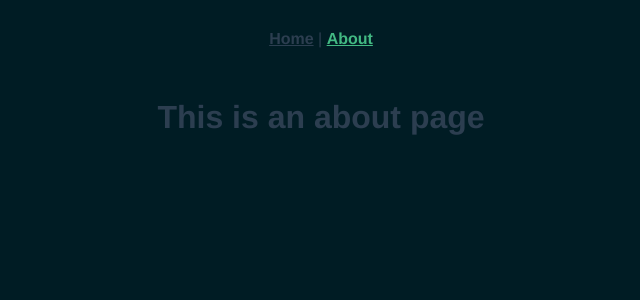
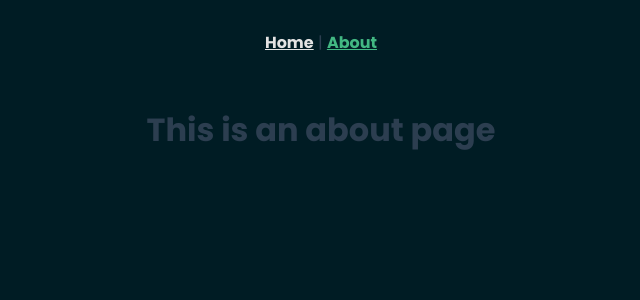
Before and after one commit to rafaeltakano/vue-form, a Vue app: page /#/about in a window 1280 px wide. Shown: the top 300 px of the page, without its empty margins (319-959 px from the left). Built offline with nearby package versions, Linux system fonts and the light colour scheme.

Commit message:
feat: created navbar component

```diff
--- a/src/App.vue
+++ b/src/App.vue
@@ -1,32 +1,27 @@
 <template>
   <div id="app">
-    <nav>
-      <router-link to="/">Home</router-link> |
-      <router-link to="/about">About</router-link>
-    </nav>
+    <nav-bar />
     <router-view />
   </div>
 </template>
 
+<script lang="ts">
+import { Component, Vue } from "vue-property-decorator";
+import NavBar from "@/components/NavBar.vue";
+
+@Component({
+  components: {
+    NavBar,
+  },
+})
+export default class App extends Vue {}
+</script>
+
 <style>
 #app {
-  font-family: Avenir, Helvetica, Arial, sans-serif;
   -webkit-font-smoothing: antialiased;
   -moz-osx-font-smoothing: grayscale;
   text-align: center;
   color: #2c3e50;
 }
-
-nav {
-  padding: 30px;
-}
-
-nav a {
-  font-weight: bold;
-  color: #2c3e50;
-}
-
-nav a.router-link-exact-active {
-  color: #42b983;
-}
 </style>
--- /dev/null
+++ b/src/components/NavBar.vue
@@ -0,0 +1,20 @@
+<template>
+  <nav id="nav-bar">
+    <router-link to="/">Home</router-link> |
+    <router-link to="/about">About</router-link>
+  </nav>
+</template>
+
+<style scoped>
+nav {
+  padding: 30px;
+}
+
+nav a {
+  font-weight: bold;
+}
+
+nav a.router-link-exact-active {
+  color: var(--primary-color);
+}
+</style>
```
